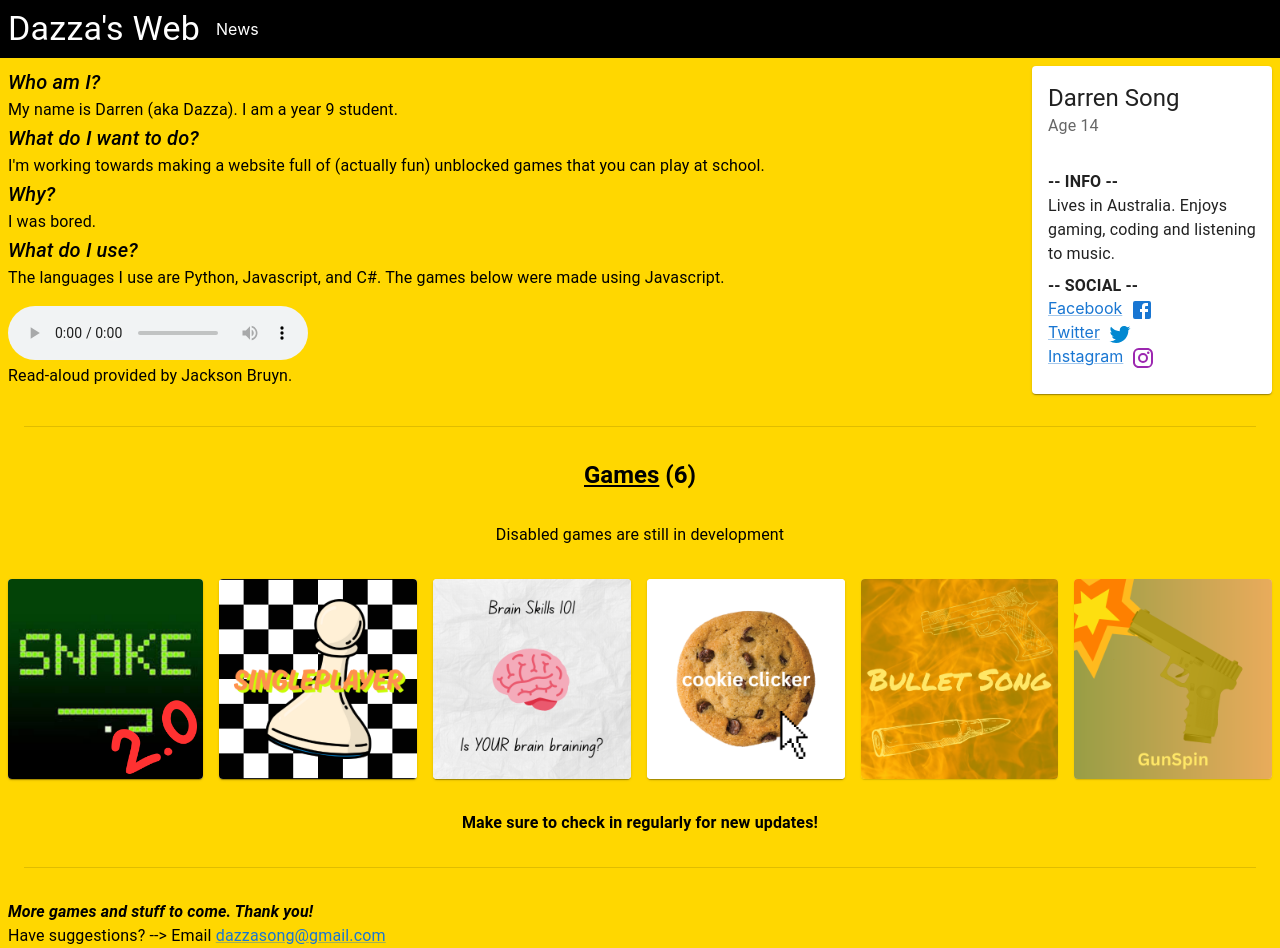
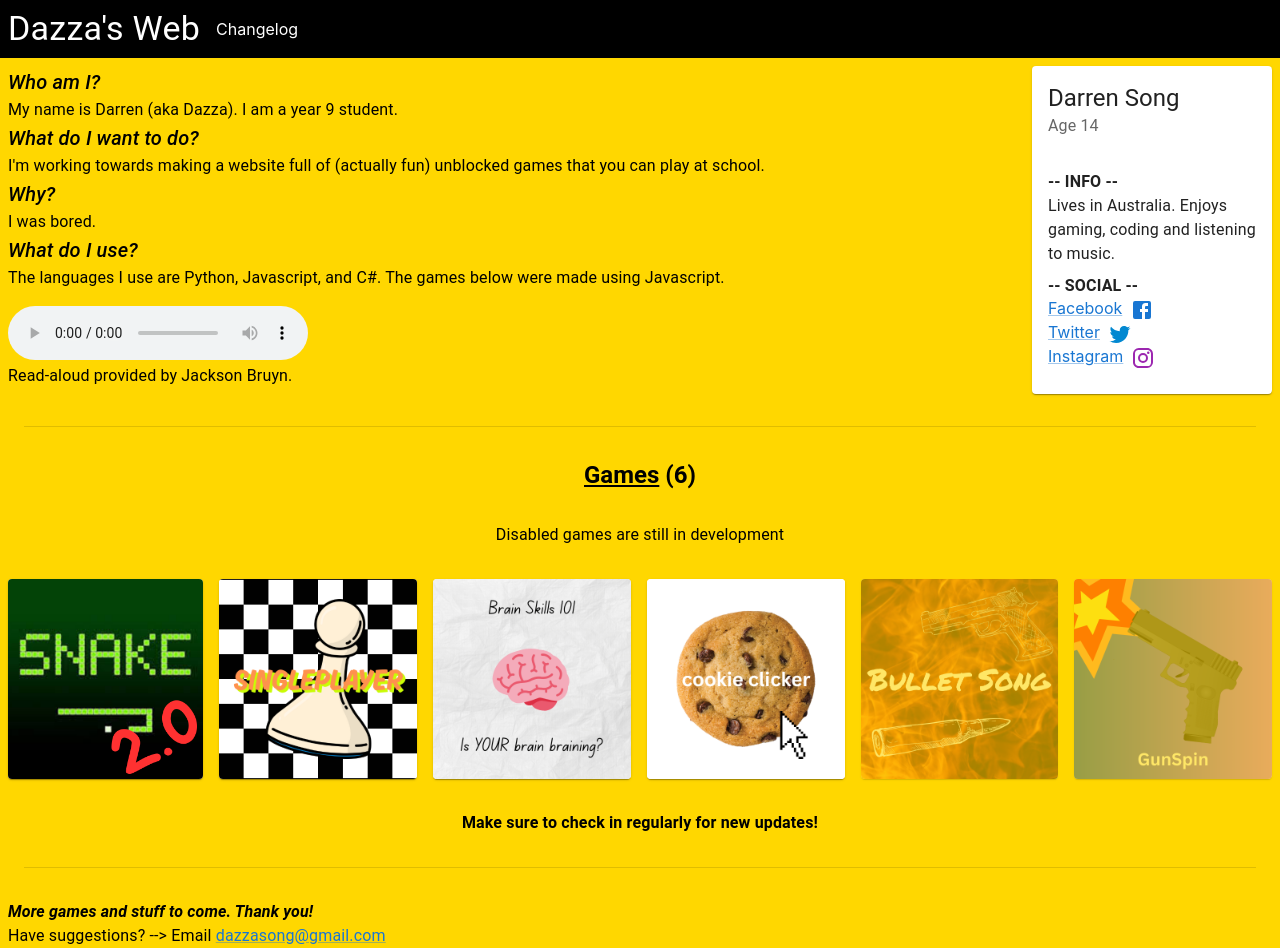
Before and after one commit to dazzasong/portfolio, a React (Create React App) app: page / in a window 1280 px wide. Built offline with nearby package versions, Linux system fonts and the light colour scheme; a web font is replaced by a local one.

Commit message:
Edited news to changelog

```diff
--- a/src/App.js
+++ b/src/App.js
@@ -1,6 +1,6 @@
 import { BrowserRouter, Routes, Route } from "react-router-dom";
 import Home from "./Home/Home";
-import News from "./Home/News";
+import Changelog from "./Home/Changelog";
 import NoPage from "./NoPage";
 import Snake2 from "./Snake2/Snake2";
 import Chess from "./Chess/Chess";
@@ -12,7 +12,7 @@ function App() {
     <BrowserRouter>
       <Routes>
         <Route path="/" element={<Home />} />
-        <Route path="news" element={<News />} />
+        <Route path="changelog" element={<Changelog />} />
         <Route path="snake2" element={<Snake2 />} />
         <Route path="chess" element={<Chess />} />
         <Route path="brainskills" element={<BrainSkills />} />
--- a/src/Home/News.jsx
+++ b/src/Home/Changelog.jsx
@@ -11,7 +11,7 @@ function PatchNotes({ children, date='' }) {
 }
 
 // Update this as more news comes out
-export default function News() {
+export default function Changelog() {
   return (
     <Box>
       <PatchNotes date="27/05/2025">
@@ -21,7 +21,7 @@ export default function News() {
       <PatchNotes date="28/05/2025">
         <Typography>- Added animation to cookie (Cookie Clicker)</Typography>
         <Typography>- Fixed bug (Snake 2)</Typography>
-        <Typography>- Removed background (chess)</Typography>
+        <Typography>- Removed background (Chess)</Typography>
       </PatchNotes>
       <Link to='/'>Back to Home</Link>
     </Box>
--- a/src/Home/Home.jsx
+++ b/src/Home/Home.jsx
@@ -5,7 +5,7 @@ function Header() {
   return (
     <Stack direction="row" alignItems='center' spacing={2} color="white" bgcolor="black" p={1}>
       <Typography variant="h4">Dazza's Web</Typography>
-      <Link href='/news' color="inherit" underline="hover">News</Link>
+      <Link href='/changelog' color="inherit" underline="hover">Changelog</Link>
     </Stack>
   );
 }
```
